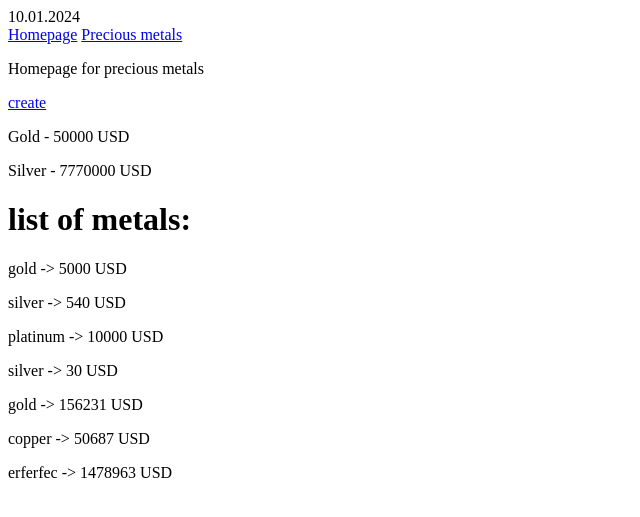
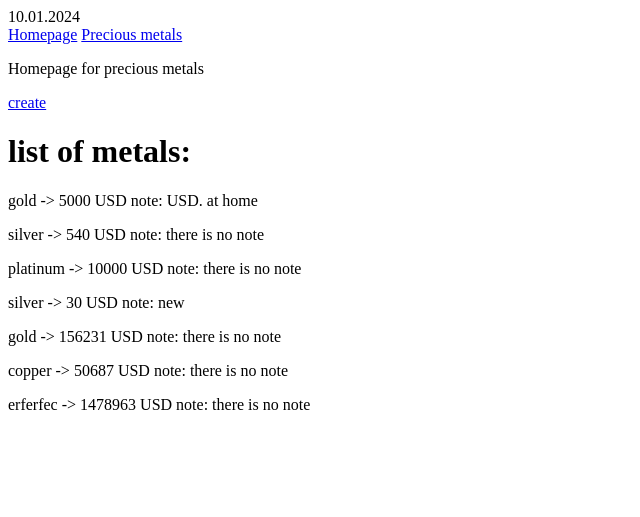
Before and after one commit to honzikhk/portfolio_1_0, a Django app: page /precious_metal/ in a window 1280 px wide. Shown: the top 517 px of the page, without its empty margins (0-640 px from the left). Run offline with Django 5.2, Linux system fonts and the light colour scheme; data comes from the database, SQL or seed files in the repository; both versions use the stored data as it was after the commit.

Commit message:
small changes in homepage PM

```diff
--- a/precious_metal/templates/precious_metal/homepage_precious_metal.html
+++ b/precious_metal/templates/precious_metal/homepage_precious_metal.html
@@ -3,11 +3,16 @@
 {% block body %}
 <p>Homepage for precious metals</p>
 <p><a href="{% url "metal_create" %}">create</a></p>
-<p>Gold - 50000 USD</p>
-<p>Silver - 7770000 USD</p>
 
 <h1>list of metals:</h1>
 {% for metal in object_list %}
-        <p>{{ metal.item }} -> {{ metal.value }} USD</p>
+        <p>{{ metal.item }} -> {{ metal.value }} USD    note:
+            {% if metal.note == None %}
+                <span>there is no note</span>
+            {% else %}
+                <span>{{ metal.note }}</span>
+            {% endif %}
+        </span>
+        </p>
     {% endfor %}
 {% endblock body %}
```
Also changed, not shown: db.sqlite3.
